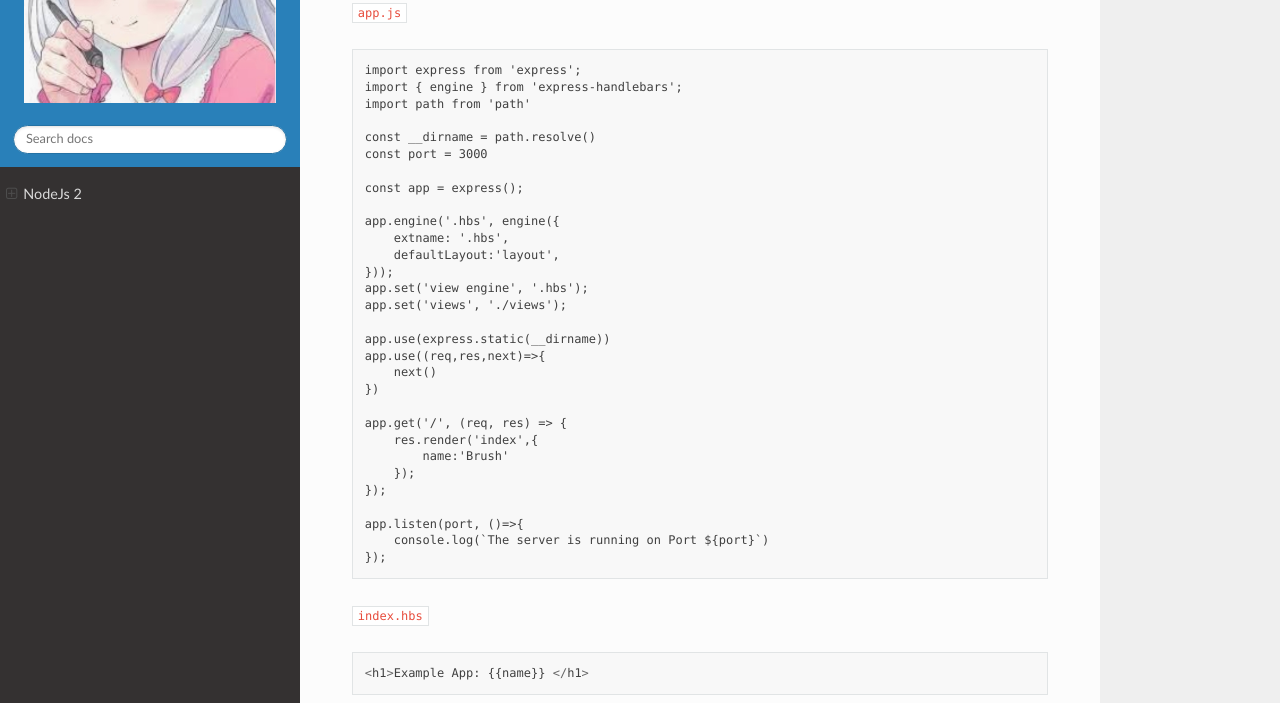
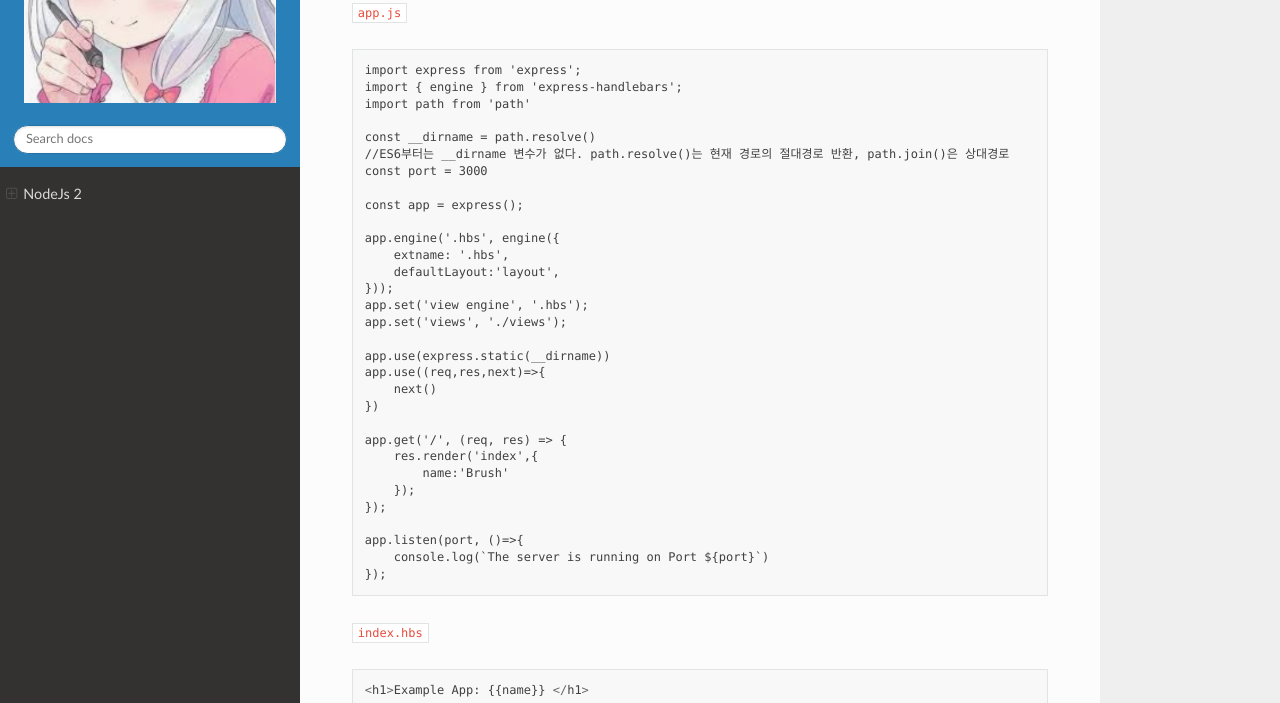
Before and after one commit to lisney/RTD, a Sphinx documentation site: the page built from docs/source/html/nodejs2.md, in a window 1280 px wide and 900 px high, scrolled down 2587 px, cut to the strip 197-900 px from the top of the window. Built offline with Sphinx 7.4.7 and the Read the Docs theme 2.0.0, drawn with Linux system fonts in a browser that asks for light colours; pages that are not in the unit, such as notebooks, are missing from menus; some of the changed lines change nothing that is shown; some of the changed text lies outside the part shown.

Commit message:
Update nodejs2.md

```diff
--- a/docs/source/html/nodejs2.md
+++ b/docs/source/html/nodejs2.md
@@ -3,7 +3,7 @@
 
 1. Nodemon 설치
 
-`npm i -g nodemon(글로벌로 설치)`
+`npm i -g nodemon(글로벌로 설치), 실행 'nodemon start' - package.json main에 등록한 js파일 `
 
 2. VScode Autocomplition
 
@@ -121,6 +121,7 @@
 import path from 'path'
 
 const __dirname = path.resolve()
+//ES6부터는 __dirname 변수가 없다. path.resolve()는 현재 경로의 절대경로 반환, path.join()은 상대경로
 const port = 3000
 
 const app = express();
```
